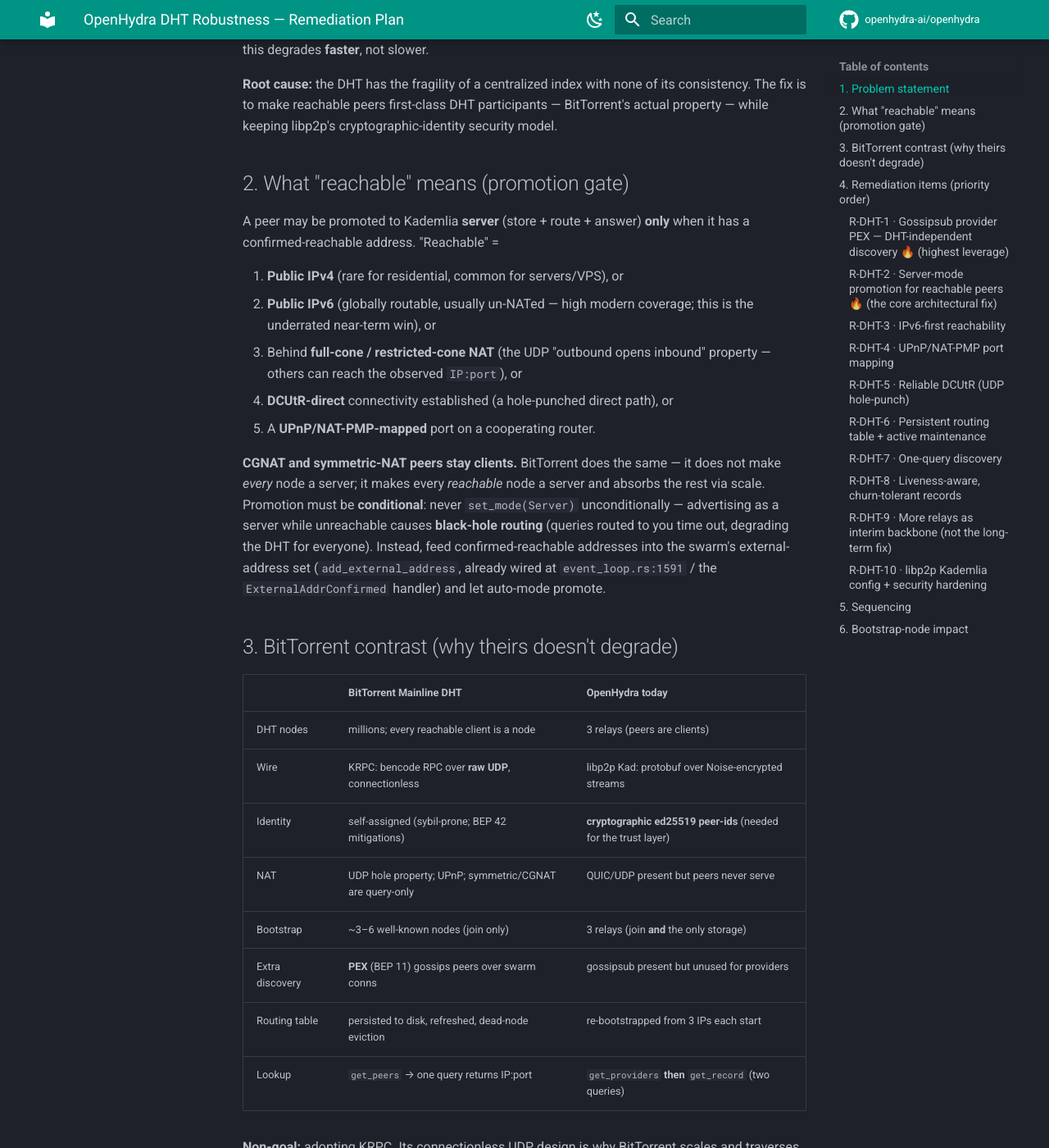
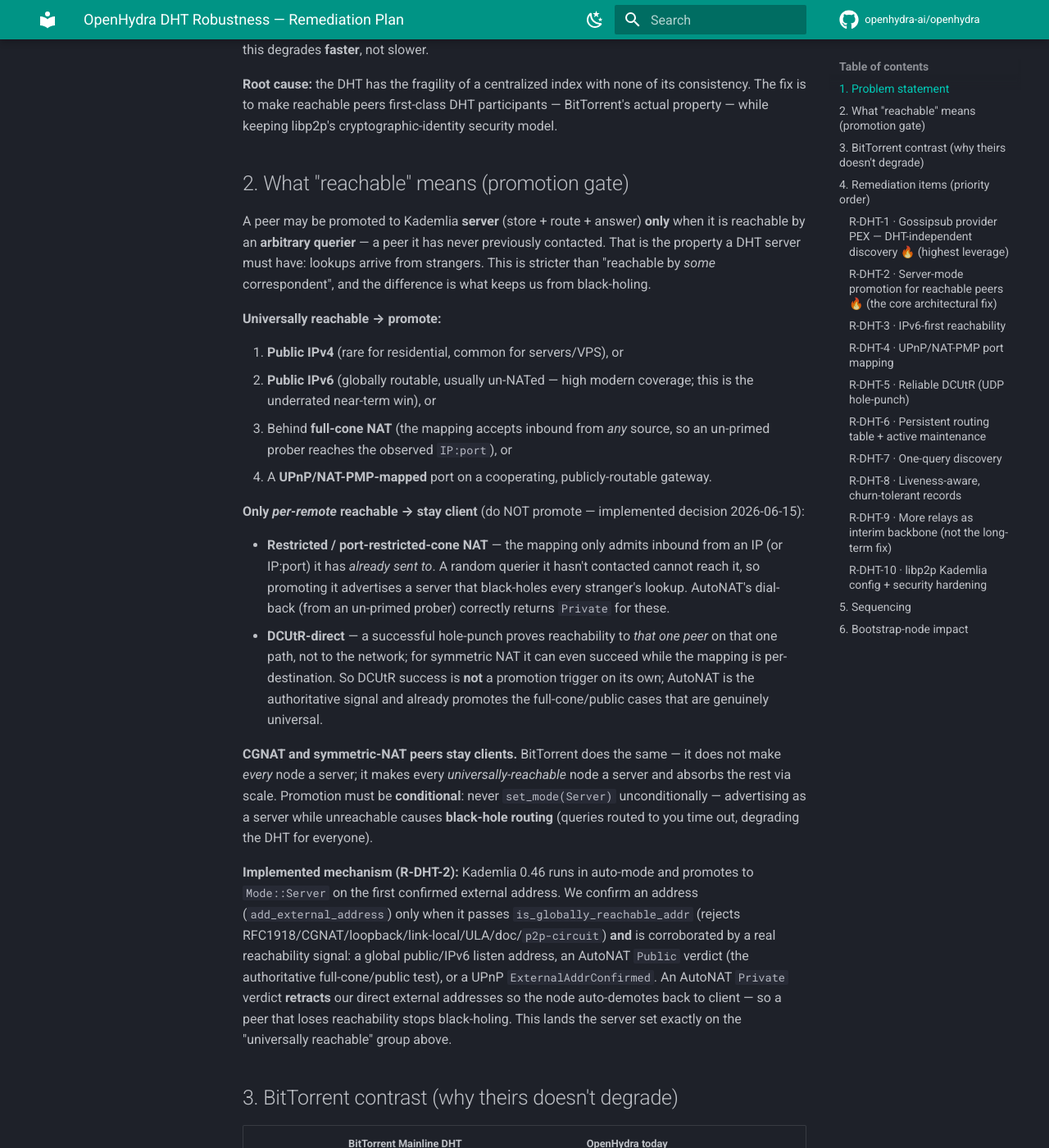
Before and after one commit to samtroberts/openhydra, an MkDocs documentation site: the page built from docs/DHT_ROBUSTNESS_REMEDIATION.md, in a window 1280 px wide and 1400 px high, scrolled down 661 px. Shown: the whole window at 82% size. Built offline with MkDocs 1.6.1 and Material for MkDocs 9.7.7, drawn with Linux system fonts in a browser that asks for light colours; comment, search, counter and statistics services are not loaded; the version menu is left out.

Commit message:
docs(dht): refine §2 promotion gate — universal vs per-remote reachability
Align the remediation plan with the implemented (and confirmed) R-DHT-2 behaviour:
the gate is "reachable by an arbitrary querier", which splits §2 into universally
reachable → promote (public IPv4/IPv6, full-cone NAT, UPnP on a routable gateway)
and only-per-remote reachable → stay client (restricted/port-restricted-cone NAT,
DCUtR-direct). Documents the AutoNAT-driven mechanism (global-address gate +
Public→confirm / Private→retract) and why restricted-cone/DCUtR-direct are not
promotion triggers — they'd black-hole strangers' lookups.

Co-Authored-By: Claude Opus 4.8 (1M context) <noreply@anthropic.com>

```diff
--- a/docs/DHT_ROBUSTNESS_REMEDIATION.md
+++ b/docs/DHT_ROBUSTNESS_REMEDIATION.md
@@ -28,24 +28,48 @@ actual property — while keeping libp2p's cryptographic-identity security model
 
 ## 2. What "reachable" means (promotion gate)
 
-A peer may be promoted to Kademlia **server** (store + route + answer) **only** when it has
-a confirmed-reachable address. "Reachable" =
+A peer may be promoted to Kademlia **server** (store + route + answer) **only** when it is
+reachable by an **arbitrary querier** — a peer it has never previously contacted. That is the
+property a DHT server must have: lookups arrive from strangers. This is stricter than
+"reachable by *some* correspondent", and the difference is what keeps us from black-holing.
+
+**Universally reachable → promote:**
 
 1. **Public IPv4** (rare for residential, common for servers/VPS), or
 2. **Public IPv6** (globally routable, usually un-NATed — high modern coverage; this is the
    underrated near-term win), or
-3. Behind **full-cone / restricted-cone NAT** (the UDP "outbound opens inbound" property —
-   others can reach the observed `IP:port`), or
-4. **DCUtR-direct** connectivity established (a hole-punched direct path), or
-5. A **UPnP/NAT-PMP-mapped** port on a cooperating router.
+3. Behind **full-cone NAT** (the mapping accepts inbound from *any* source, so an un-primed
+   prober reaches the observed `IP:port`), or
+4. A **UPnP/NAT-PMP-mapped** port on a cooperating, publicly-routable gateway.
+
+**Only *per-remote* reachable → stay client** (do NOT promote — implemented decision
+2026-06-15):
+
+- **Restricted / port-restricted-cone NAT** — the mapping only admits inbound from an IP (or
+  IP:port) it has *already sent to*. A random querier it hasn't contacted cannot reach it, so
+  promoting it advertises a server that black-holes every stranger's lookup. AutoNAT's
+  dial-back (from an un-primed prober) correctly returns `Private` for these.
+- **DCUtR-direct** — a successful hole-punch proves reachability to *that one peer* on that one
+  path, not to the network; for symmetric NAT it can even succeed while the mapping is
+  per-destination. So DCUtR success is **not** a promotion trigger on its own; AutoNAT is the
+  authoritative signal and already promotes the full-cone/public cases that are genuinely
+  universal.
 
 **CGNAT and symmetric-NAT peers stay clients.** BitTorrent does the same — it does not make
-*every* node a server; it makes every *reachable* node a server and absorbs the rest via
-scale. Promotion must be **conditional**: never `set_mode(Server)` unconditionally —
+*every* node a server; it makes every *universally-reachable* node a server and absorbs the
+rest via scale. Promotion must be **conditional**: never `set_mode(Server)` unconditionally —
 advertising as a server while unreachable causes **black-hole routing** (queries routed to
-you time out, degrading the DHT for everyone). Instead, feed confirmed-reachable addresses
-into the swarm's external-address set (`add_external_address`, already wired at
-`event_loop.rs:1591` / the `ExternalAddrConfirmed` handler) and let auto-mode promote.
+you time out, degrading the DHT for everyone).
+
+**Implemented mechanism (R-DHT-2):** Kademlia 0.46 runs in auto-mode and promotes to
+`Mode::Server` on the first confirmed external address. We confirm an address
+(`add_external_address`) only when it passes `is_globally_reachable_addr` (rejects
+RFC1918/CGNAT/loopback/link-local/ULA/doc/`p2p-circuit`) **and** is corroborated by a real
+reachability signal: a global public/IPv6 listen address, an AutoNAT `Public` verdict (the
+authoritative full-cone/public test), or a UPnP `ExternalAddrConfirmed`. An AutoNAT `Private`
+verdict **retracts** our direct external addresses so the node auto-demotes back to client —
+so a peer that loses reachability stops black-holing. This lands the server set exactly on the
+"universally reachable" group above.
 
 ## 3. BitTorrent contrast (why theirs doesn't degrade)
 
```
